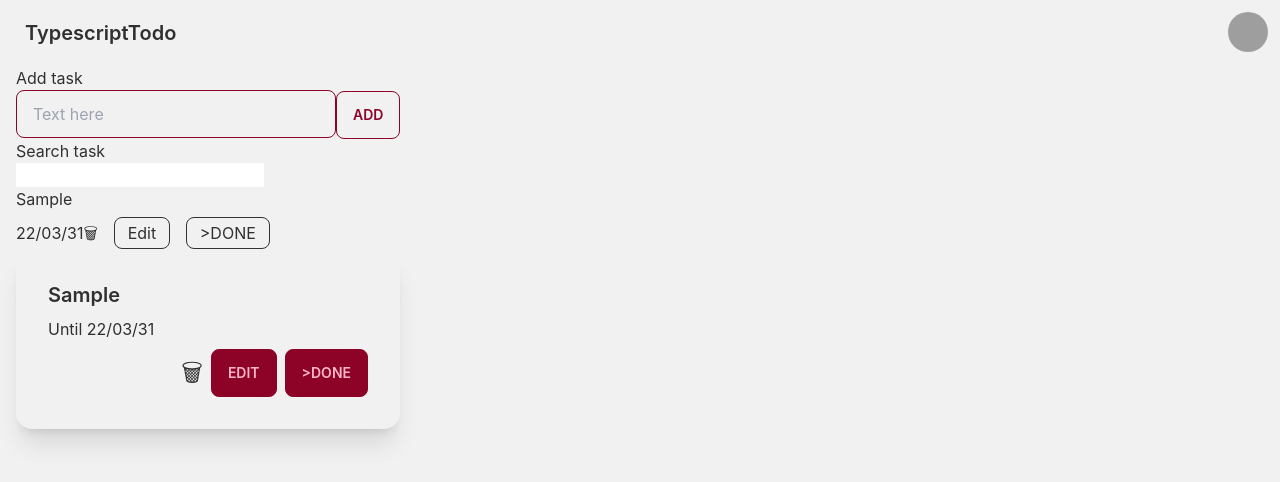
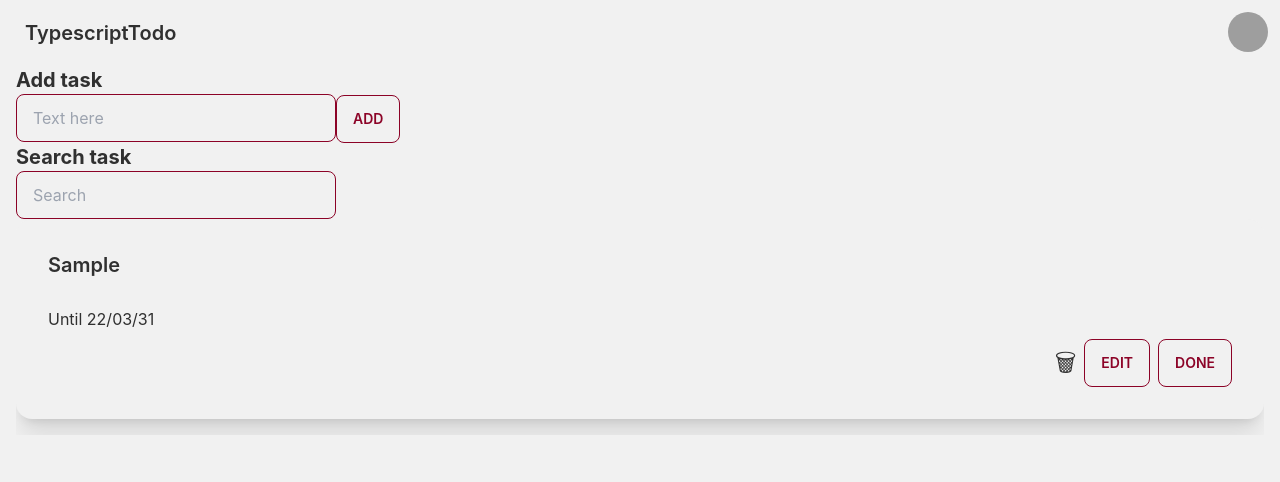
Before and after one commit to keento0809/Todo_typescript_ver, a React (Create React App) app: page / in a window 1280 px wide. Both pictures are taken after typing "Sample" into the empty fields and a click on the button "ADD". Shown: the top 482 px of the page. Built offline with nearby package versions, Linux system fonts and the light colour scheme; grey boxes are pictures that could not be loaded.

Commit message:
Add some style in Tasks.tsx

```diff
--- a/src/components/Tasks/TaskForm.tsx
+++ b/src/components/Tasks/TaskForm.tsx
@@ -39,10 +39,11 @@ const TaskForm = () => {
 
   return (
     <form onSubmit={handleSubmit}>
-      <h3>Add task</h3>
+      <h3 className="text-xl font-bold">Add task</h3>
       {/* <input type="text" ref={taskInputRef} style={{ outline: "none" }} /> */}
       <input
         type="text"
+        style={{ outline: "none" }}
         ref={taskInputRef}
         placeholder="Text here"
         className="input input-bordered input-primary w-full max-w-xs"
--- a/src/components/Tasks/TaskItem.tsx
+++ b/src/components/Tasks/TaskItem.tsx
@@ -21,13 +21,14 @@ const TaskItem: React.FC<{
 
   return (
     <div>
-      <li key={props.index}>
-        <div className="" style={{ minHeight: "30px" }}>
+      <div className="card どこからマージンrightきた w-100 bg-base-100 shadow-xl mb-4">
+        <div className="card-body">
+          <div className="min-h-12">
             {!props.isEditing && (
-            <p style={{ margin: 0 }}>{props.task.content}</p>
+              <h2 className="card-title">{props.task.content}</h2>
             )}
             {props.isEditing && props.index !== props.selected && (
-            <p style={{ margin: 0 }}>{props.task.content}</p>
+              <h2 className="card-title">{props.task.content}</h2>
             )}
             {props.isEditing && props.index === props.selected && (
               <input
@@ -35,75 +36,11 @@ const TaskItem: React.FC<{
                 placeholder={props.task.content}
                 onChange={handleTesting}
                 ref={updateTaskInput}
-              style={{ display: "block" }}
+                className="input input-bordered input-primary w-full max-w-xs"
               />
             )}
           </div>
-        <span>{props.task.dueDate}</span>
-        <span
-          onClick={props.handleDeleteTask.bind(null, props.task.content)}
-          style={{ cursor: "pointer" }}
-        >
-          {"🗑"}
-        </span>
-        <span
-          onClick={
-            !props.isEditing
-              ? props.handleOpenEditForm.bind(null, props.index)
-              : props.handleUpdateTask.bind(
-                  null,
-                  props.task,
-                  // original code
-                  // props.task.content
-                  testInput
-                )
-          }
-          style={{
-            display: "inline-block",
-            padding: "0.2rem 0.8rem",
-            marginLeft: "1rem",
-            border: "1px solid #333",
-            borderRadius: "8px",
-            cursor: "pointer",
-          }}
-        >
-          {props.isEditing && props.index === props.selected
-            ? "UPDATE"
-            : "Edit"}
-        </span>
-        <span
-          style={{
-            display: "inline-block",
-            padding: "0.2rem 0.8rem",
-            marginLeft: "1rem",
-            border: "1px solid #333",
-            borderRadius: "8px",
-            cursor: "pointer",
-          }}
-        >
-          {props.task.isDone ? "✅" : ">DONE"}
-        </span>
-      </li>
-      <div className="card w-96 bg-base-100 shadow-xl">
-        <div className="card-body">
-          {/* <h2 className="card-title">{props.task.content}</h2> */}
-          {!props.isEditing && (
-            <h2 className="card-title">{props.task.content}</h2>
-          )}
-          {props.isEditing && props.index !== props.selected && (
-            <h2 className="card-title">{props.task.content}</h2>
-          )}
           <p>Until {props.task.dueDate}</p>
-          {props.isEditing && props.index === props.selected && (
-            <input
-              type="text"
-              placeholder={props.task.content}
-              onChange={handleTesting}
-              ref={updateTaskInput}
-              // style={{ display: "block" }}
-              className="input input-bordered input-primary w-full max-w-xs"
-            />
-          )}
           <div className="card-actions justify-end">
             <span
               onClick={props.handleDeleteTask.bind(null, props.task.content)}
@@ -116,7 +53,7 @@ const TaskItem: React.FC<{
               {"🗑"}
             </span>
             <button
-              className="btn btn-primary"
+              className="btn btn-outline btn-primary"
               onClick={
                 !props.isEditing
                   ? props.handleOpenEditForm.bind(null, props.index)
@@ -133,8 +70,8 @@ const TaskItem: React.FC<{
                 ? "UPDATE"
                 : "Edit"}
             </button>
-            <button className="btn btn-primary">
-              {props.task.isDone ? "✅" : ">DONE"}
+            <button className="btn btn-outline btn-primary">
+              {props.task.isDone ? "✅" : "DONE"}
             </button>
           </div>
         </div>
--- a/src/components/Tasks/Tasks.tsx
+++ b/src/components/Tasks/Tasks.tsx
@@ -4,7 +4,7 @@ import TasksList from "./TasksList";
 
 const Tasks = () => {
   return (
-    <div style={{ paddingLeft: "1rem" }}>
+    <div className="pl-4 pr-4">
       <TaskForm />
       <TasksList />
     </div>
--- a/src/components/Tasks/TasksList.tsx
+++ b/src/components/Tasks/TasksList.tsx
@@ -62,15 +62,20 @@ const TasksList = () => {
   return (
     <Fragment>
       <div>
-        <h3>Search task</h3>
+        <h3 className="text-xl font-bold">Search task</h3>
         <input
           type="text"
           ref={searchInputRef}
           style={{ outline: "none" }}
+          placeholder="Search"
           onChange={handleCheckSearchWord}
+          className="input input-bordered input-primary w-full max-w-xs"
         />
       </div>
-      <ul className="fond-bold" style={{ listStyle: "none", paddingLeft: 0 }}>
+      <ul
+        className="fond-bold overflow-scroll pl-0 list-none"
+        style={{ maxHeight: "600px " }}
+      >
         {tasksDisplayed.length === 0 && <p>No tasks found.</p>}
         {/* original code */}
         {/* {taskCtx.tasks.map((task, index) => { */}
```
Lines whose indentation alone changed are shown as unchanged.
